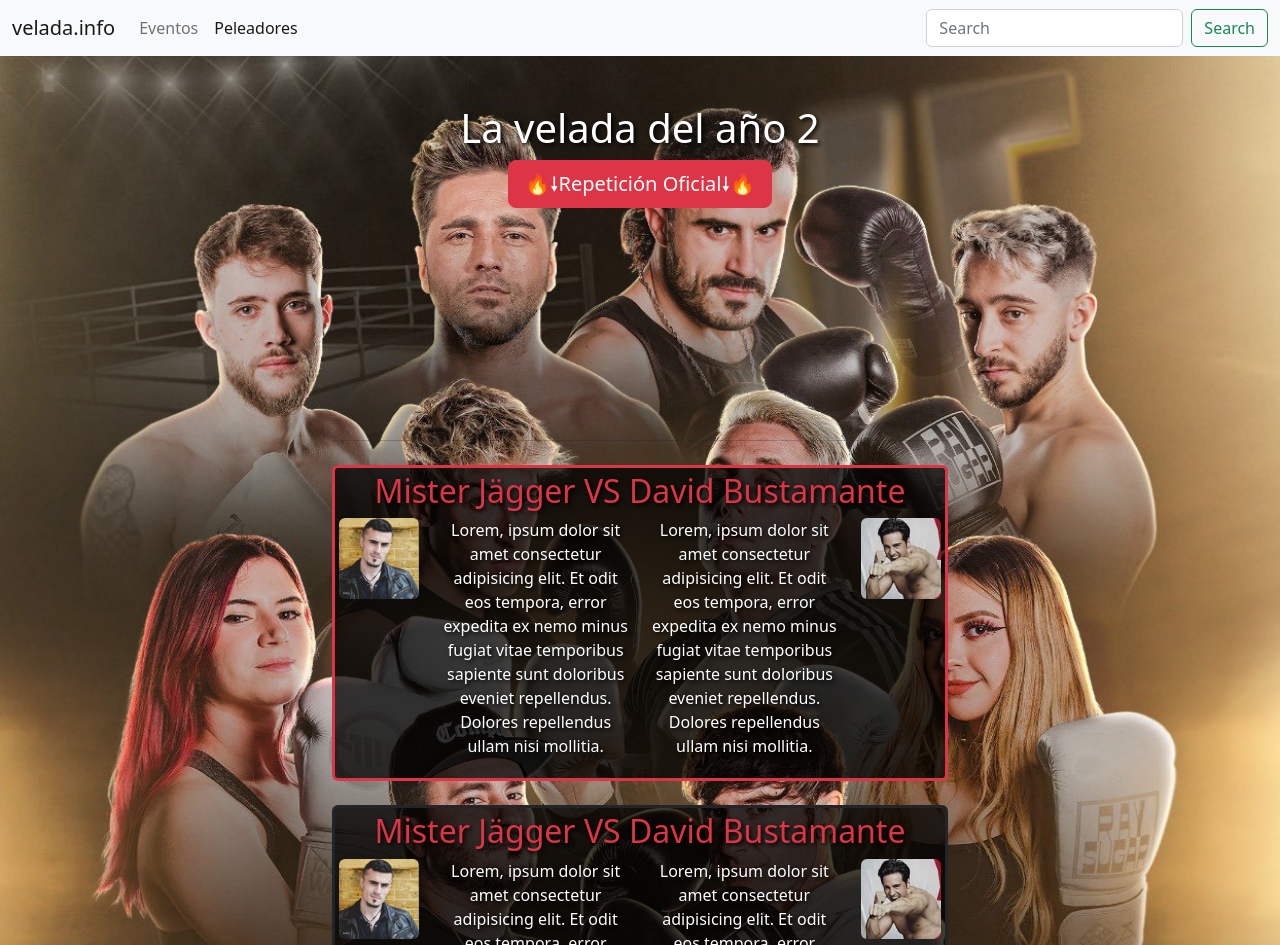
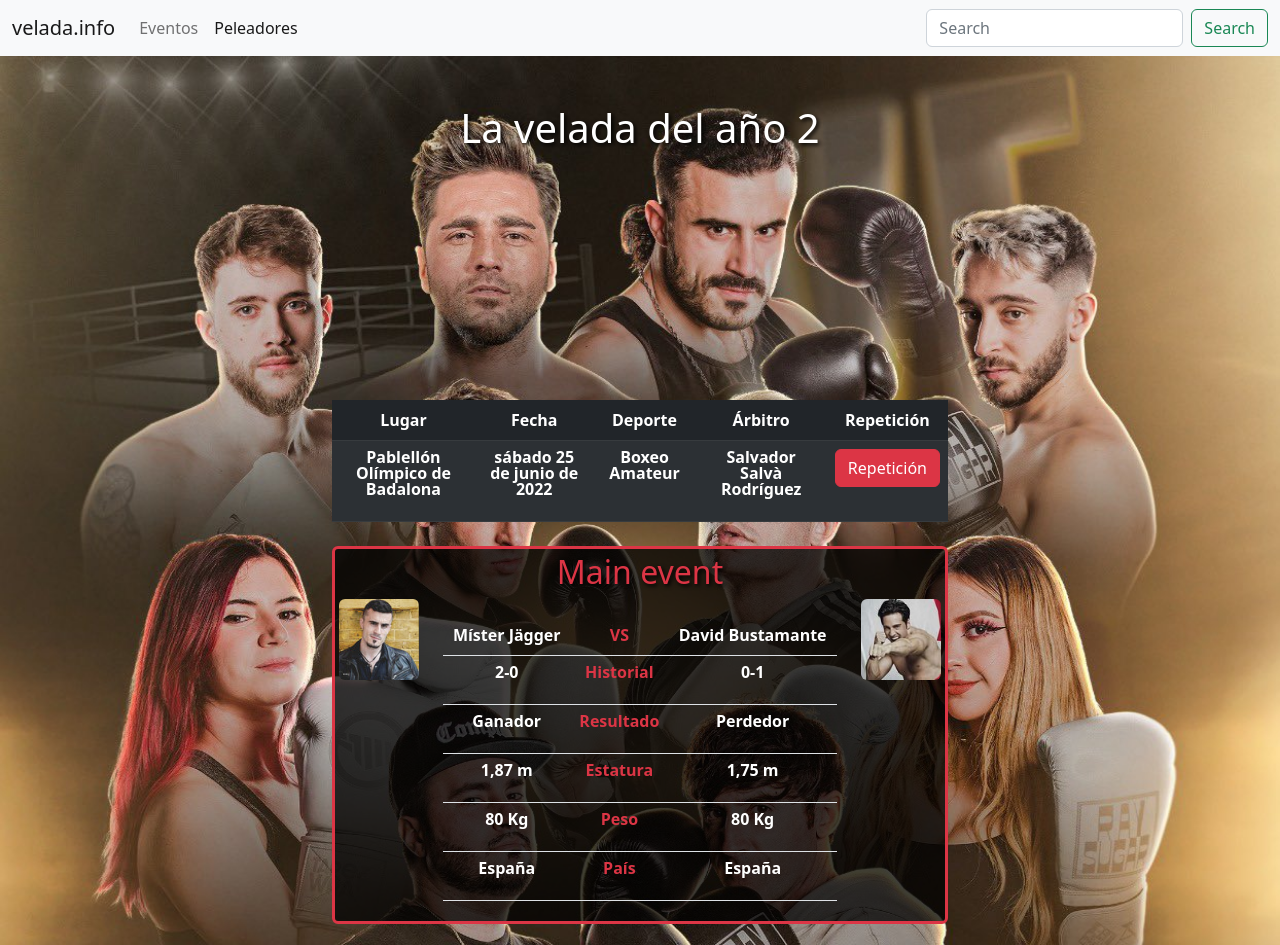
Before and after one commit to XubanCeccon/velada, a plain HTML site: page HTML/lvda2.html in a window 1280 px wide. Shown: the top 945 px of the page. Drawn offline with nearby package versions, Linux system fonts and the light colour scheme.

Commit message:
Update lvda2.html

```diff
--- a/HTML/lvda2.html
+++ b/HTML/lvda2.html
@@ -49,22 +49,78 @@
       <br><br>
 
       <h1 class="text-white" style="text-shadow:2px 2px 4px #000000;">La velada del año 2</h1>
-      <a href="#" class="btn btn-danger btn-lg" role="button">🔥🠗Repetición Oficial🠗🔥</a>
+
 
 
       <br><br><br><br><br><br><br><br><br><br>
-      <hr>
+
+
+      <table class="table table-dark table-striped">
+        <thead>
+          <tr>
+            <th scope="col">Lugar</th>
+            <th scope="col">Fecha</th>
+            <th scope="col">Deporte</th>
+            <th scope="col">Árbitro</th>
+            <th scope="col">Repetición</th>
+          </tr>
+        </thead>
+        <tbody>
+          <tr>
+            <th class="lh-1"><p>Pablellón Olímpico de Badalona</p></th>
+            <th class="lh-1"><p>sábado 25 de junio de 2022</p></th>
+            <th class="lh-1">Boxeo Amateur</th>
+            <th class="lh-1">Salvador Salvà Rodríguez</th>
+            <th class="lh-1"><a href="#" class="btn btn-danger size-md" role="button">Repetición</a></th>
+          </tr>
+
+        </tbody>
+      </table>
 
 
 
 
       <div class="mt-4 p-1 bg-black text-white rounded bg-opacity-75 border border-danger border-3">
-        <h2 class="text text-danger"style="text-shadow:2px 2px 4px #000000;">Mister Jägger VS David Bustamante</h2>
+        <h2 class="text text-danger"style="text-shadow:2px 2px 4px #000000;">Main event</h2>
         <div class="row">
           <div class="col-lg-2"><img src="../images/100x100/MrJagger_100x100.jpg" class="img-fluid rounded"/></div>
-          <div class="col-lg-4"><p style="text-shadow:2px 2px 4px #000000;">Lorem, ipsum dolor sit amet consectetur adipisicing elit. Et odit eos tempora, error expedita ex nemo minus fugiat vitae temporibus sapiente sunt doloribus eveniet repellendus. Dolores repellendus ullam nisi mollitia.
-          </p></div>
-          <div class="col-lg-4"><p style="text-shadow:2px 2px 4px #000000;">Lorem, ipsum dolor sit amet consectetur adipisicing elit. Et odit eos tempora, error expedita ex nemo minus fugiat vitae temporibus sapiente sunt doloribus eveniet repellendus. Dolores repellendus ullam nisi mollitia.
+          <div class="col-lg-8"><p style="text-shadow:2px 2px 4px #000000;">
+            <table class="table table-center">
+            <thead>
+              <tr>
+                <th scope="col" class="text-white">Míster Jägger</th>
+                <th scope="col" class="text-danger">VS</th>
+                <th scope="col" class="text-white">David Bustamante</th>
+              </tr>
+            </thead>
+            <tbody>
+              <tr>
+                <th class="lh-1"><p class="text-white">2-0</p></th>
+                <th class="lh-1"><p class="text-danger">Historial</p></th>
+                <th class="lh-1"><p class="text-white">0-1</p></th>
+              </tr>
+              <tr>
+                <th class="lh-1"><p class="text-white">Ganador</p></th>
+                <th class="lh-1"><p class="text-danger">Resultado</p></th>
+                <th class="lh-1"><p class="text-white">Perdedor</p></th>
+              </tr>
+              <tr>
+                <th class="lh-1"><p class="text-white">1,87 m</p></th>
+                <th class="lh-1"><p class="text-danger">Estatura</p></th>
+                <th class="lh-1"><p class="text-white">1,75 m</p></th>
+              </tr>
+              <tr>
+                <th class="lh-1"><p class="text-white">80 Kg</p></th>
+                <th class="lh-1"><p class="text-danger">Peso</p></th>
+                <th class="lh-1"><p class="text-white">80 Kg</p></th>
+              </tr>
+              <tr>
+                <th class="lh-1"><p class="text-white">España</p></th>
+                <th class="lh-1"><p class="text-danger">País</p></th>
+                <th class="lh-1"><p class="text-white">España</p></th>
+              </tr>
+            </tbody>
+          </table>
           </p></div>
           <div class="col-lg-2"><img src="../images/100x100/David Bustamante_100x100.jpg" class="img-fluid rounded"/></div>
          </div>
@@ -123,18 +179,7 @@
 
 
       <div>
-        <table class="table table-striped table-hover">
-          <thead>
-            <tr>
-              <th>Evento</th>
-              <th>Fecha</th>
-              <th>Organizador</th>
-            </tr>
-          </thead>
-          <tbody id="tbody1">
 
-          </tbody>
-        </table>
       </div>
       <hr style="height:4px;background-color:rgb(255, 255, 255)">
       <div class="ratio ratio-16x9">
```
